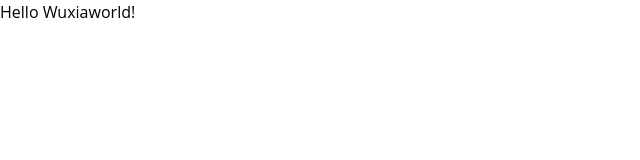
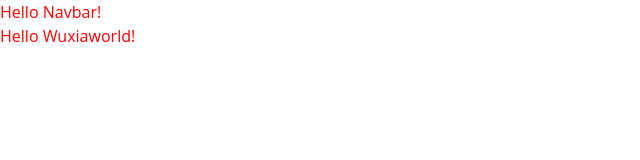
Before and after one commit to bertyruan/wuxiaworld-clone, a website with bundled scripts: page app/index.html in a window 1280 px wide. Shown: the whole page, without its empty margins (0-640 px from the left). Built offline with nearby package versions, Linux system fonts and the light colour scheme; files whose address does not match are found by name.

Commit message:
adds proof of concept for js components

```diff
--- /dev/null
+++ b/app/components/nav/nav.css
@@ -0,0 +1,3 @@
+div {
+    color: red;
+}
--- /dev/null
+++ b/app/components/nav/nav.html
@@ -0,0 +1,3 @@
+<div>
+    Hello Navbar!
+</div>
--- /dev/null
+++ b/app/components/nav/nav.js
@@ -0,0 +1,25 @@
+import { $loadFile } from 'scripts/loadFile.js';
+
+const html = await $loadFile('./nav.html', import.meta.url);
+const css = await $loadFile('./nav.css', import.meta.url);
+
+class NavComponent extends HTMLElement {
+    constructor() {
+        super();
+    }
+
+    render() {
+        return `
+            <style>${css}</style>
+            ${html}
+        `
+    }
+
+    connectedCallback() {
+        this.innerHTML = this.render();
+    }
+}
+
+customElements.define("nav-component", NavComponent);
+
+export {}
--- a/app/index.html
+++ b/app/index.html
@@ -8,9 +8,9 @@
     <title>Home - Wuxiaworld</title>
 </head>
 <body>
+    <nav-component></nav-component>
     <div>Hello Wuxiaworld!</div>
     <script src="/app/shared/scripts/import-map.js"></script>
     <script type="module" src="/app/index.js"></script>
-    <script type="module" src="/app/components/footer/footer.js"></script>
 </body>
 </html>
--- a/app/index.js
+++ b/app/index.js
@@ -0,0 +1 @@
+import 'nav';
--- a/app/shared/scripts/import-map.js
+++ b/app/shared/scripts/import-map.js
@@ -1,7 +1,8 @@
 function setupImportMap() {
     const importMap = {
         "imports": {
-            "scripts/": "/app/shared/scripts/"
+            "scripts/": "/app/shared/scripts/",
+            "nav": "/app/components/nav/nav.js"
         }
     }
     const script = document.createElement('script');
```
